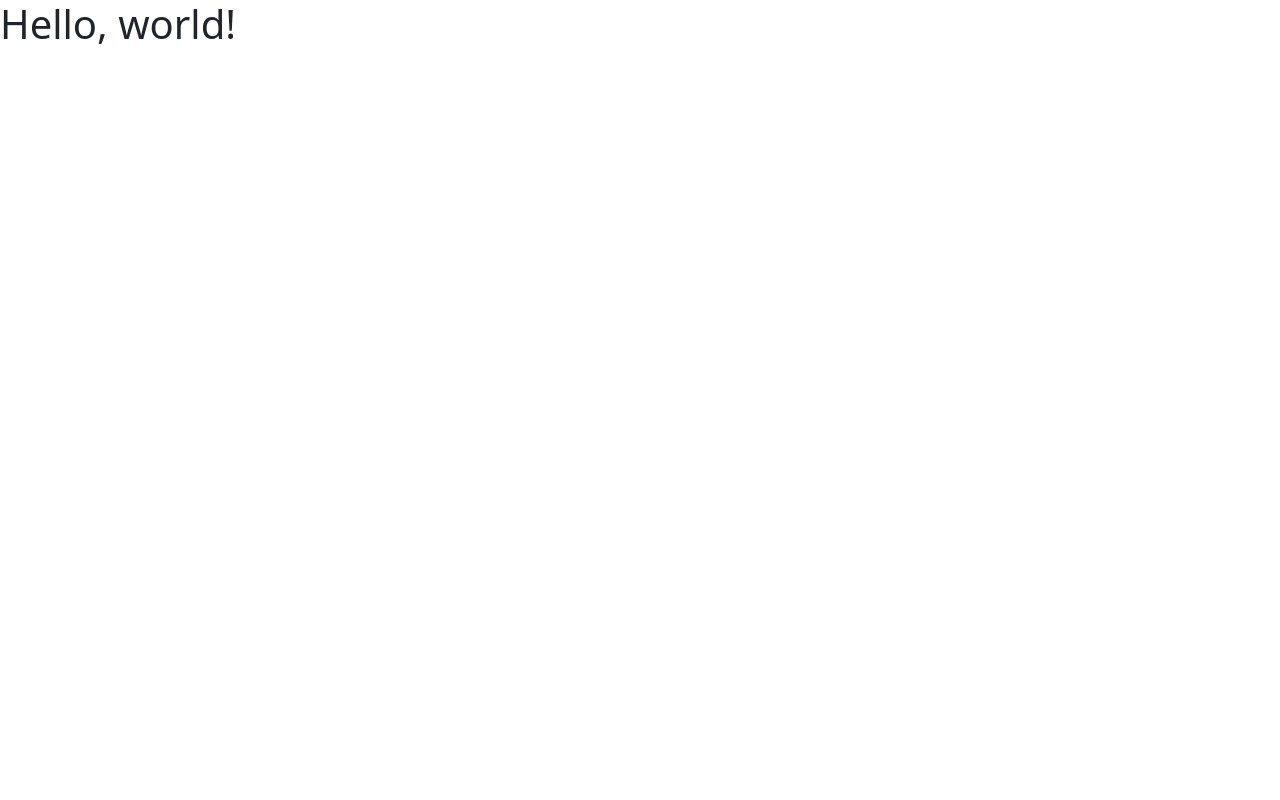
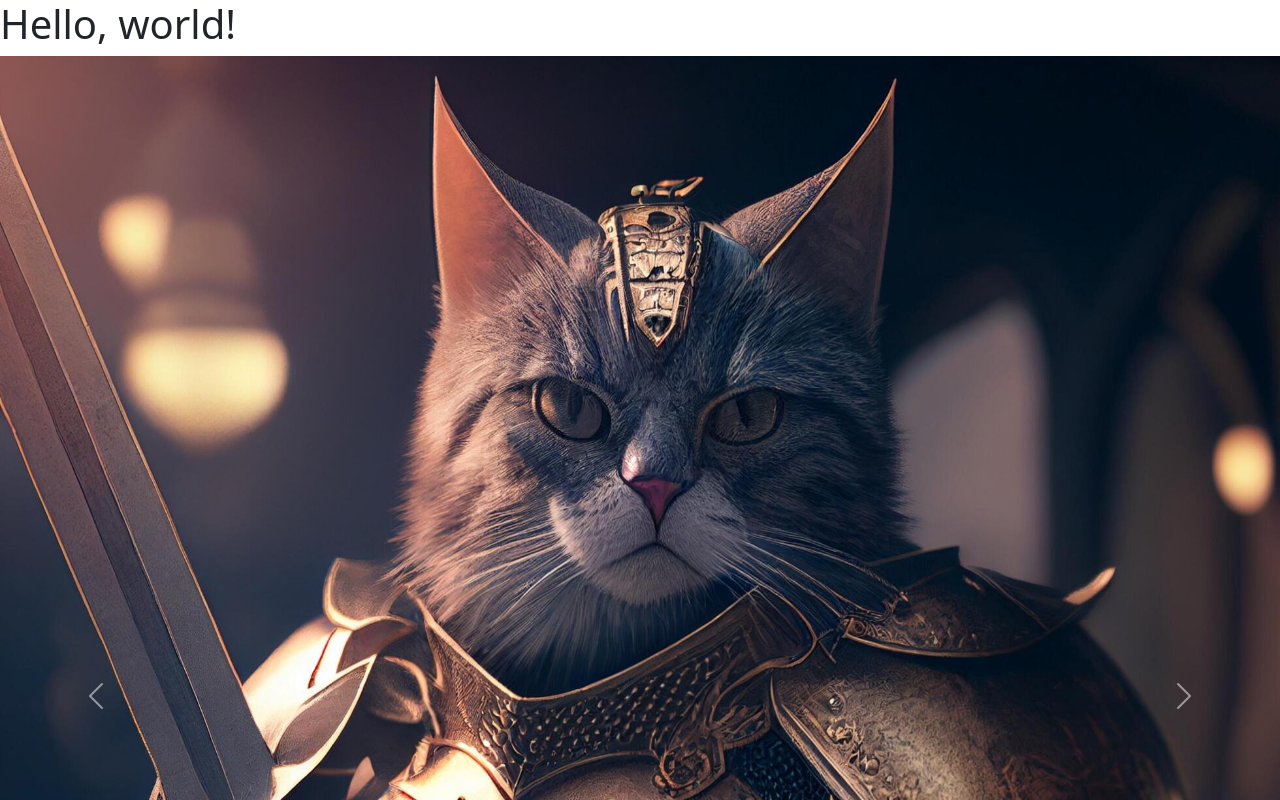
Before and after one commit to erhestrada/bootstrap5-carousel-multiple-items-per-slide-sandbox, a website built with Vite: page index.html in a window 1280 px wide. Shown: the top 800 px of the page. Built offline with nearby package versions, Linux system fonts and the light colour scheme.

Commit message:
make baseline bootstrap carousel with controls

```diff
--- a/index.html
+++ b/index.html
@@ -5,11 +5,36 @@
     <meta name="viewport" content="width=device-width, initial-scale=1">
     <title>Bootstrap demo</title>
     <link href="https://cdn.jsdelivr.net/npm/bootstrap@5.3.3/dist/css/bootstrap.min.css" rel="stylesheet" integrity="sha384-QWTKZyjpPEjISv5WaRU9OFeRpok6YctnYmDr5pNlyT2bRjXh0JMhjY6hW+ALEwIH" crossorigin="anonymous">
+    <link rel="stylesheet" href="style.css">
   </head>
   <body>
     <h1>Hello, world!</h1>
+
+    <div id="carouselExample" class="carousel slide">
+      <div class="carousel-inner">
+        <div class="carousel-item active">
+          <img src="cat.jpg" class="d-block w-100" alt="...">
+        </div>
+        <div class="carousel-item">
+          <img src="cat.jpg" class="d-block w-100" alt="...">
+        </div>
+        <div class="carousel-item">
+          <img src="cat.jpg" class="d-block w-100" alt="...">
+        </div>
+      </div>
+      <button class="carousel-control-prev" type="button" data-bs-target="#carouselExample" data-bs-slide="prev">
+        <span class="carousel-control-prev-icon" aria-hidden="true"></span>
+        <span class="visually-hidden">Previous</span>
+      </button>
+      <button class="carousel-control-next" type="button" data-bs-target="#carouselExample" data-bs-slide="next">
+        <span class="carousel-control-next-icon" aria-hidden="true"></span>
+        <span class="visually-hidden">Next</span>
+      </button>
+    </div>
+
     <script src="https://cdn.jsdelivr.net/npm/bootstrap@5.3.3/dist/js/bootstrap.bundle.min.js" integrity="sha384-YvpcrYf0tY3lHB60NNkmXc5s9fDVZLESaAA55NDzOxhy9GkcIdslK1eN7N6jIeHz" crossorigin="anonymous"></script>
     <script src="https://cdn.jsdelivr.net/npm/@popperjs/core@2.11.8/dist/umd/popper.min.js" integrity="sha384-I7E8VVD/ismYTF4hNIPjVp/Zjvgyol6VFvRkX/vR+Vc4jQkC+hVqc2pM8ODewa9r" crossorigin="anonymous"></script>
     <script src="https://cdn.jsdelivr.net/npm/bootstrap@5.3.3/dist/js/bootstrap.min.js" integrity="sha384-0pUGZvbkm6XF6gxjEnlmuGrJXVbNuzT9qBBavbLwCsOGabYfZo0T0to5eqruptLy" crossorigin="anonymous"></script>
+    <script src="main.js"></script>
   </body>
 </html>
```
Also changed, not shown: cat.jpg (added), penguin.png (added).
